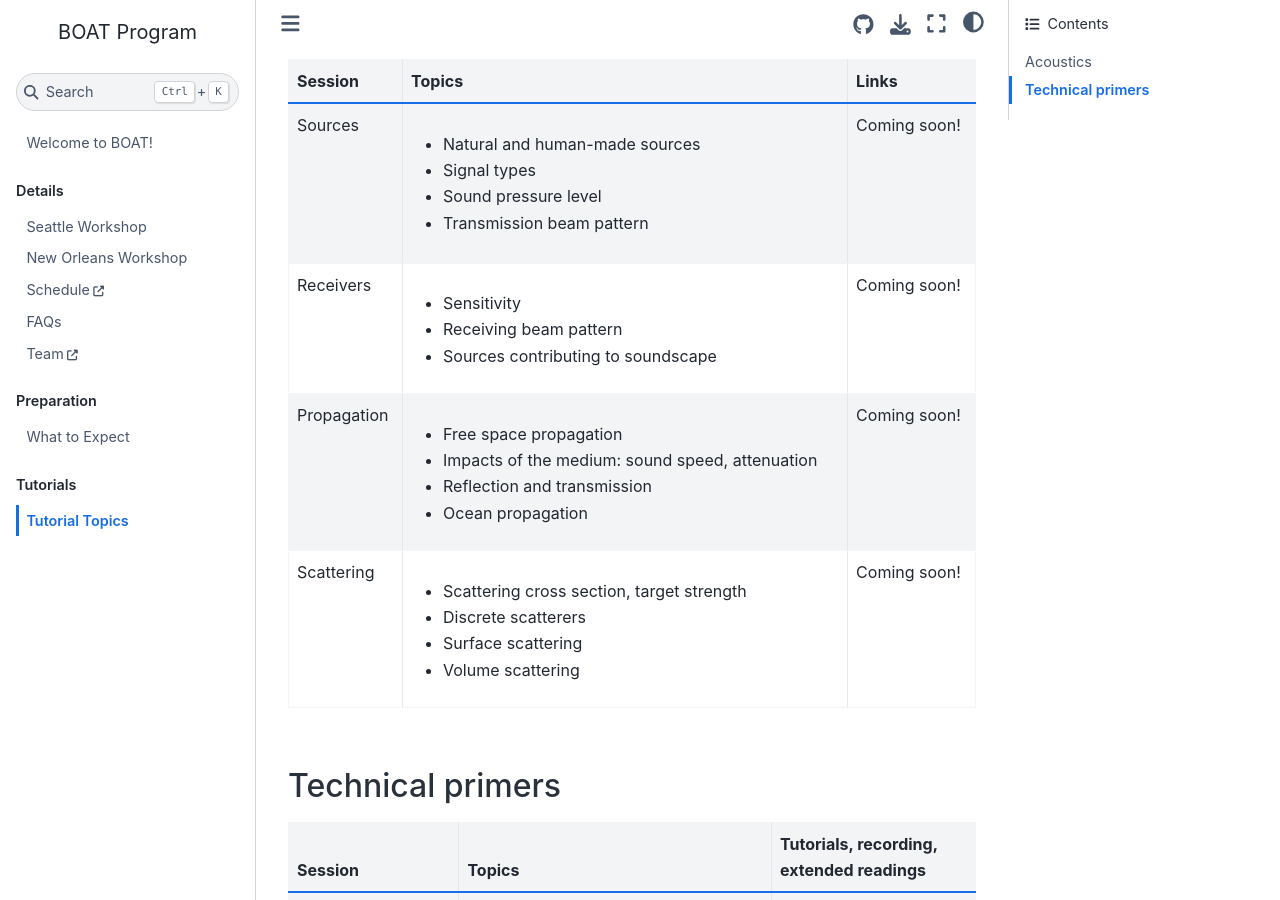
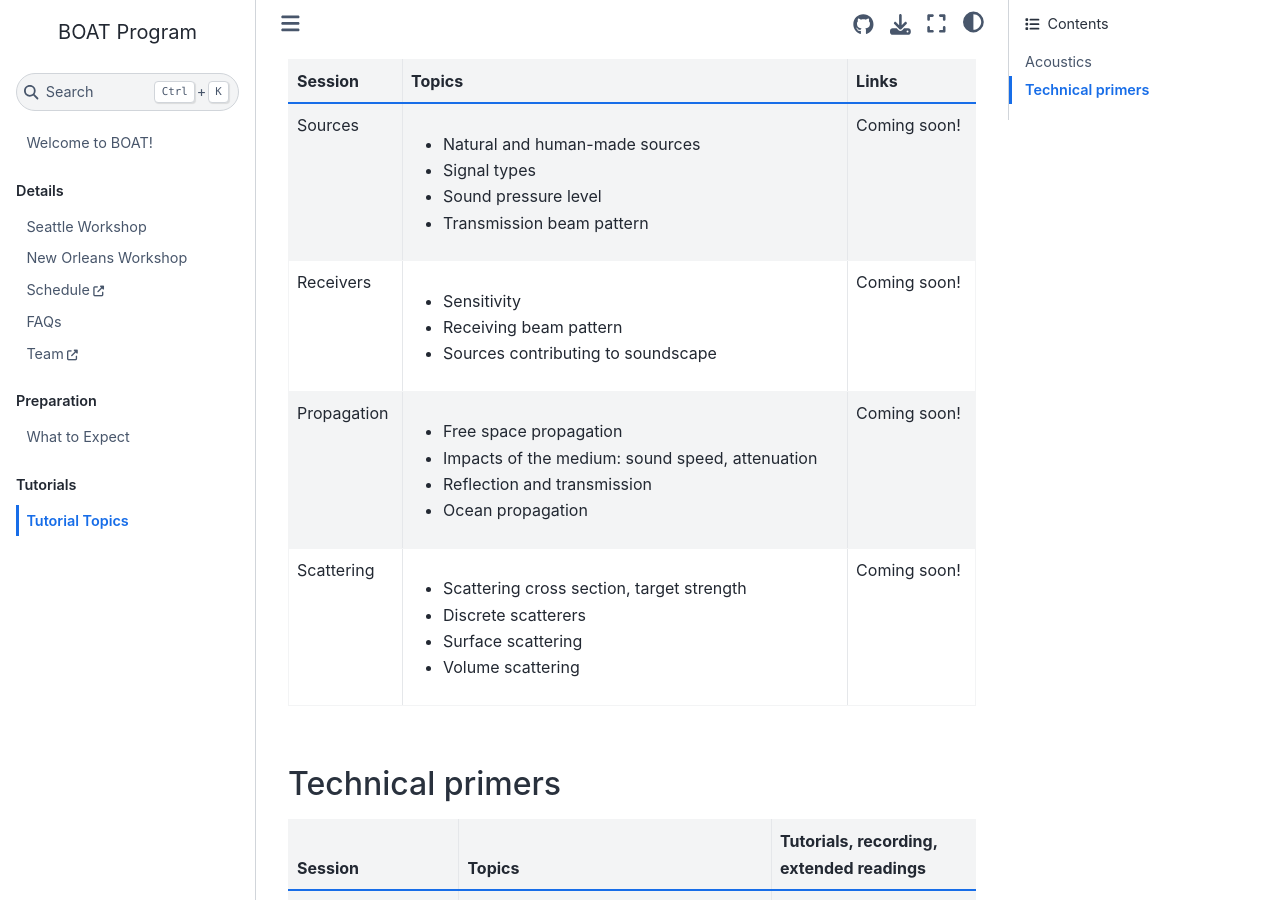
Before and after one commit to BOAT-ocean-acoustics/boat-website, a Jupyter Book: the page built from book/tutorials/index.md, in a window 1280 px wide and 900 px high, scrolled down 527 px. Built offline with Jupyter Book 1.0.4 settings and Sphinx 7.4.7 and the Sphinx Book theme 1.1.4, drawn with Linux system fonts in a browser that asks for light colours; pages that are not in the unit, such as notebooks, are missing from menus.

Commit message:
add html context

```diff
--- a/book/_config.yml
+++ b/book/_config.yml
@@ -69,6 +69,8 @@
             - jupytext.reads
             - fmt: py:percent
     suppress_warnings: [myst.header]
+  html_context:
+    default_mode: light
 
 # Add GitHub buttons to your book
 # See https://jupyterbook.org/customize/config.html#add-a-link-to-your-repository
--- a/book/tutorials/index.md
+++ b/book/tutorials/index.md
@@ -11,7 +11,7 @@
 ## Acoustics
 | Session | Topics | Links |
 | ----- | --------- | ----- |
-| Sources | <p><ul> <li>Natural and human-made sources</li> <li>Signal types</li> <li>Sound pressure level</li> <li>Transmission beam pattern</li> </ul> </p> | Coming soon! |
+| Sources | <ul> <li>Natural and human-made sources</li> <li>Signal types</li> <li>Sound pressure level</li> <li>Transmission beam pattern</li> </ul> | Coming soon! |
 | Receivers | <ul> <li>Sensitivity</li> <li>Receiving beam pattern</li> <li> Sources contributing to soundscape </li> </ul> | Coming soon! |
 | Propagation| <ul> <li>Free space propagation</li> <li>Impacts of the medium: sound speed, attenuation</li> <li>Reflection and transmission</li> <li>Ocean propagation</li> </ul> | Coming soon! |
 | Scattering | <ul> <li>Scattering cross section, target strength</li> <li>Discrete scatterers</li> <li>Surface scattering</li> <li>Volume scattering</li> </ul> | Coming soon! |
```
